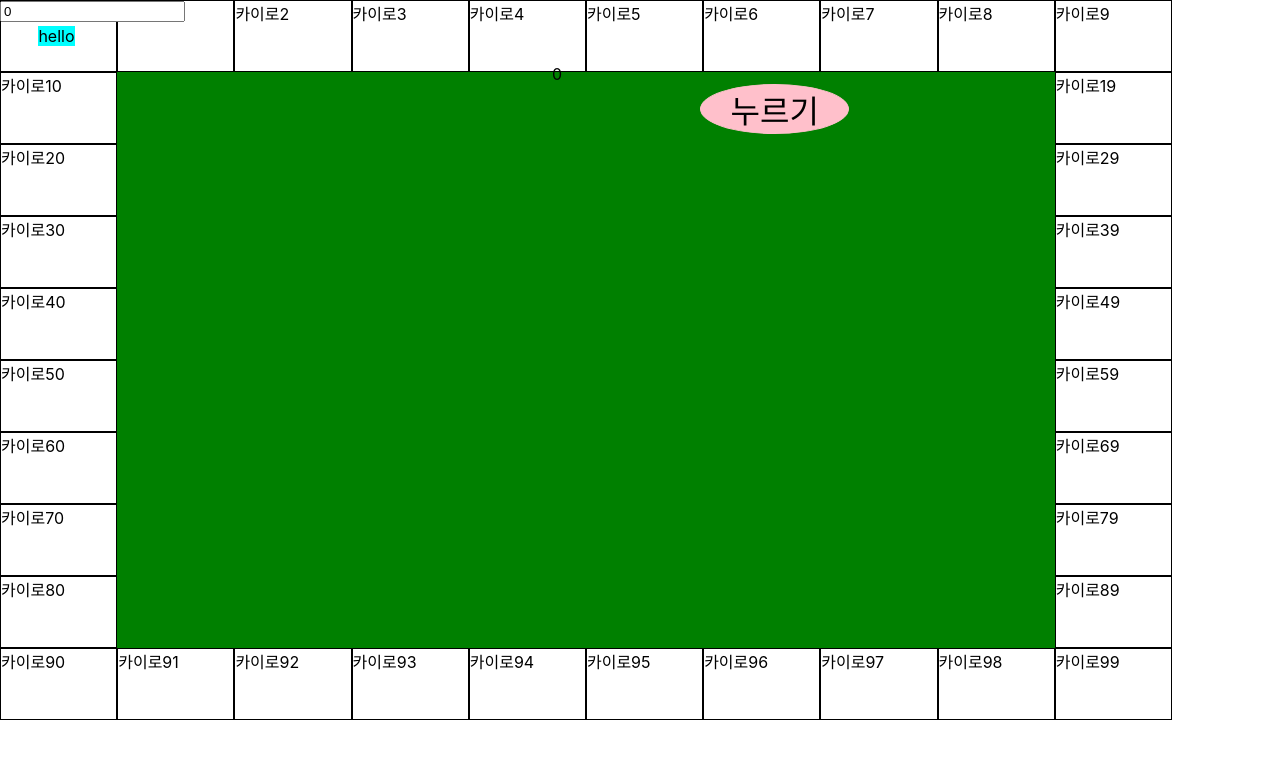
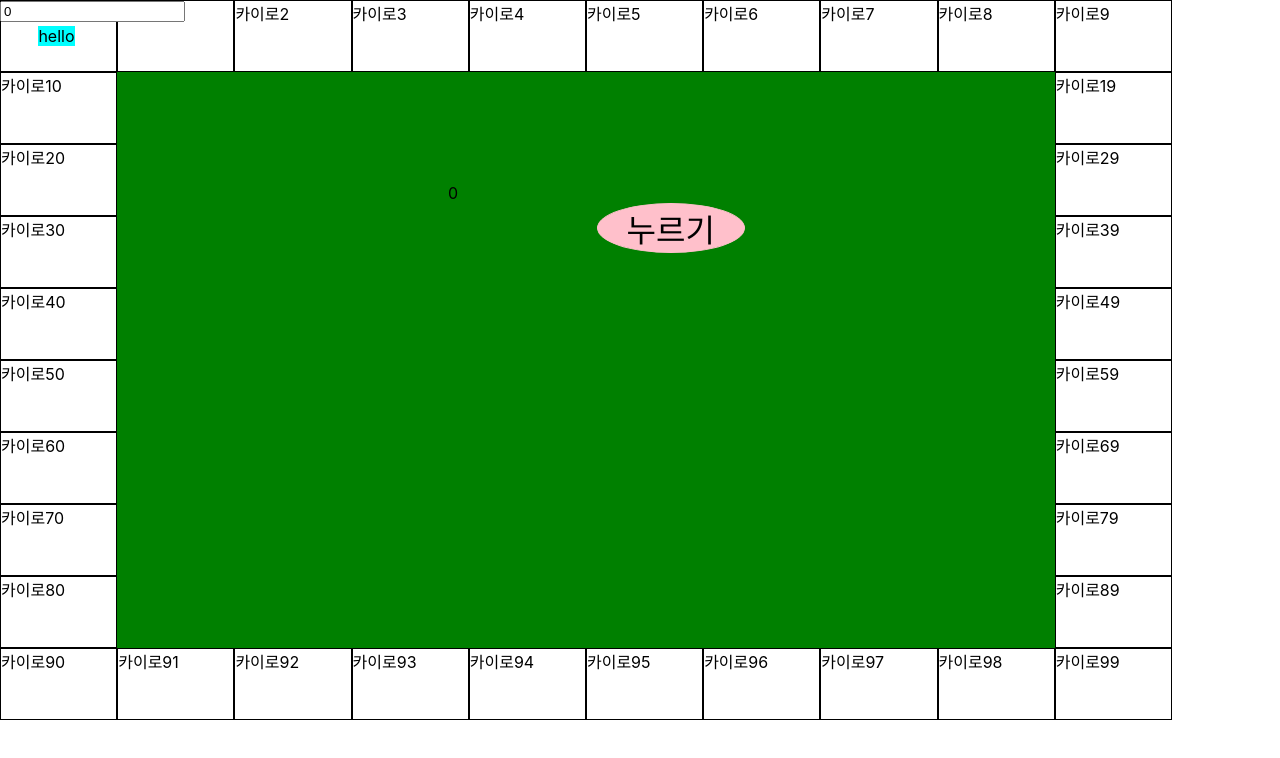
Before and after one commit to 2018os/bluemarble, a React (Create React App) app: page / in a window 1280 px wide. Shown: the top 758 px of the page. Built offline with nearby package versions, Linux system fonts and the light colour scheme.

Commit message:
Update CountryList.js

```diff
--- a/src/containers/CountryList.js
+++ b/src/containers/CountryList.js
@@ -19,9 +19,7 @@ class CountryList extends Component {
         <div className="country">
           {list}
         </div>
-        <div className="random_button">
           <CountryContainer />
-        </div>
       </div>
     );
   }
```
